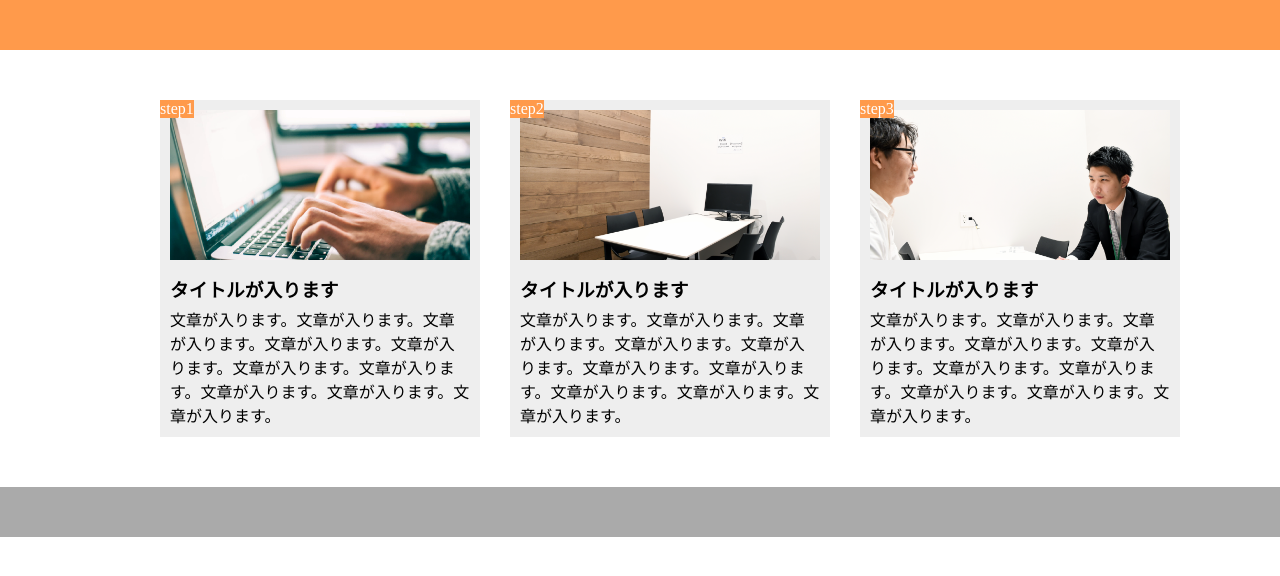
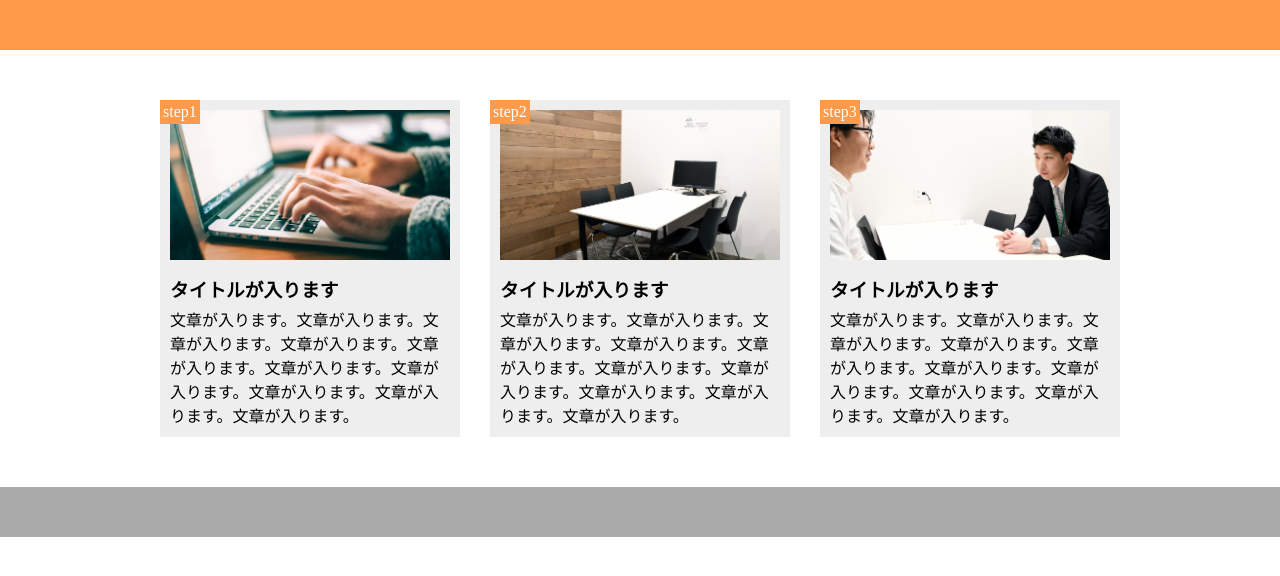
Before and after one commit to Hiroto-Nagashima/Chapter9html, a plain HTML site: page index.html in a window 1280 px wide. Drawn offline with Linux system fonts and the light colour scheme.

Commit message:
[finish]1-9

```diff
--- a/style.css
+++ b/style.css
@@ -27,24 +27,24 @@ main{
 .step1-img{
   background-image: url(img/flow01.png);
   background-size: cover;
-  background-position: center;
-  width: 300px;
+  background-position: bottom;
+  width: 280px;
   height: 150px;
   margin-bottom:  15px;
 }
 .step2-img{
   background-image: url(img/flow02.png);
   background-size: cover;
-  background-position: center;
-  width: 300px;
+  background-position: bottom;
+  width: 280px;
   height: 150px;
   margin-bottom:  15px;
 }
 .step3-img{
   background-image: url(img/flow03.png);
   background-size: cover;
-  background-position: center;
-  width: 300px;
+  background-position: bottom;
+  width: 280px;
   height: 150px;
   margin-bottom:  15px;
 }
@@ -57,7 +57,7 @@ h3{
   left: 0px;
   background-color: #FF9A4B;
   color: white;
-
+  padding: 3px;
 }
 .second-step{
   position: absolute;
@@ -65,7 +65,7 @@ h3{
   left: 0px;
   background-color: #FF9A4B;
   color: white;
-
+  padding: 3px;
 }
 .third-step{
   position: absolute;
@@ -73,7 +73,7 @@ h3{
   left: 0px;
   background-color: #FF9A4B;
   color: white;
-
+  padding: 3px;
 }
 
 footer{
```
